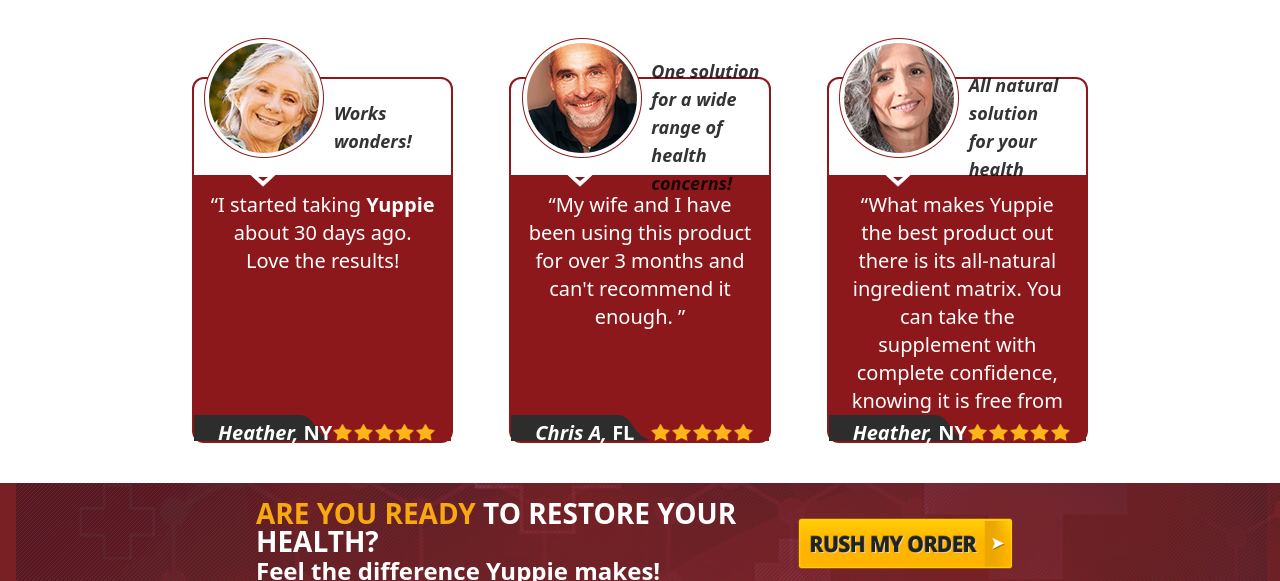
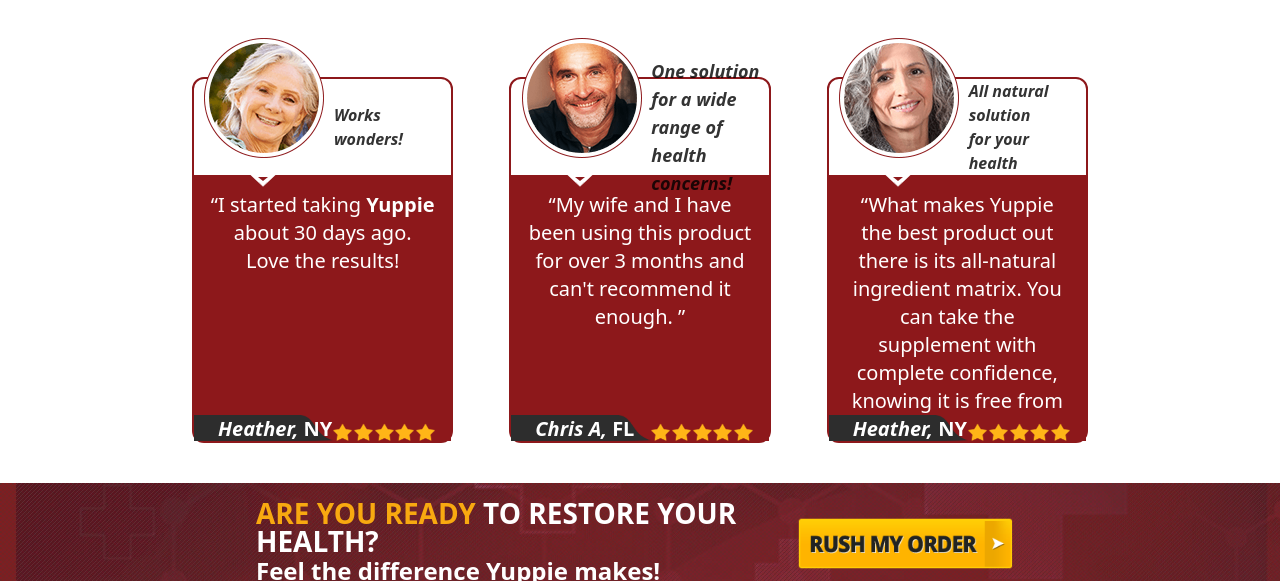
Before and after one commit to Abhishek-Baraik/yupie, a website: page index.html in a window 1280 px wide. Shown: the part 3446-4027 px from the top of the page. Drawn offline with Linux system fonts and the light colour scheme.

Commit message:
all done

```diff
--- a/index.html
+++ b/index.html
@@ -374,9 +374,9 @@
             <div class="flex flex-col lg:flex-row gap-14 justify-center items-center mt-20">
 
                 <div class="border-2 relative rounded-xl border-[#8D181B] xl:w-[20rem] ">
-                    <div class="flex items-center gap-5 h-[6rem] justify-end">
+                    <div class="flex items-center gap-5 h-[6rem] justify-between">
                         <img src="./images/img1-testi.png" class="relative bottom-[30%] left-[4%]" alt="">
-                        <p class="italic font-bold text-lg opacity-80 mr-6">Works wonders!</p>
+                        <p class="italic font-bold text-base opacity-80 mr-6">Works wonders!</p>
                     </div>
                     <img src="./images/shp-testi.png" class="absolute left-14" alt="">
                     <div class="bg-[#8D181B] p-4 h-[15rem] text-center">
@@ -386,7 +386,7 @@
                     <div class="bg-[#8D181B] relative flex">
                         <div>
                             <img src="./images/bg-p5-sec4.png" class="w-[12rem]" alt="">
-                            <p class="text-[white] font-semibold text-xl top-1 left-6 absolute"><i
+                            <p class="text-[white] font-semibold text-xl top-0 left-3 lg:left-6 absolute"><i
                                     class="font-bold">Heather, </i>NY</p>
                         </div>
                         <img src="./images/stars-testi.png" class="w-[7rem] mr-4 mt-2 h-full" alt="">
@@ -396,7 +396,7 @@
                 <div class="border-2 relative rounded-xl border-[#8D181B] xl:w-[20rem] ">
                     <div class="flex items-center gap-5 h-[6rem] justify-end">
                         <img src="./images/img2-testi.png" class="relative bottom-[30%] left-[4%]" alt="">
-                        <p class="italic font-bold text-lg opacity-80 mr-2">One solution for a wide
+                        <p class="italic font-bold text-base lg:text-lg opacity-80 mr-2">One solution for a wide
                             range of
                             health concerns!</p>
                     </div>
@@ -408,7 +408,7 @@
                     <div class="bg-[#8D181B] relative flex">
                         <div>
                             <img src="./images/bg-p5-sec4.png" class="w-[12rem]" alt="">
-                            <p class="text-[white] font-semibold text-xl top-1 left-6 absolute"><i
+                            <p class="text-[white] font-semibold text-xl top-0 left-3 lg:left-6 absolute"><i
                                     class="font-bold">Chris A, </i>FL</p>
                         </div>
                         <img src="./images/stars-testi.png" class="w-[7rem] mr-4 mt-2 h-full" alt="">
@@ -416,9 +416,9 @@
                 </div>
 
                 <div class="border-2 relative rounded-xl border-[#8D181B] xl:w-[20rem] ">
-                    <div class="flex items-center gap-5 h-[6rem] justify-end">
+                    <div class="flex items-center gap-5 h-[6rem] justify-between">
                         <img src="./images/img3-testi.png" class="relative bottom-[30%] left-[4%]" alt="">
-                        <p class="italic font-bold text-lg opacity-80 mr-1">All natural solution
+                        <p class="italic font-bold text-base opacity-80 sm:mr-6 lg:mr-1">All natural solution
                             <br> for your health
                         </p>
                     </div>
@@ -431,7 +431,7 @@
                     <div class="bg-[#8D181B] relative flex">
                         <div>
                             <img src="./images/bg-p5-sec4.png" class="w-[12rem]" alt="">
-                            <p class="text-[white] font-semibold text-xl top-1 left-6 absolute"><i
+                            <p class="text-[white] font-semibold text-xl top-0 left-3 lg:left-6 absolute"><i
                                     class="font-bold">Heather, </i>NY</p>
                         </div>
                         <img src="./images/stars-testi.png" class="w-[7rem] mr-4 mt-2 h-full" alt="">
@@ -577,7 +577,6 @@
             </ul>
 
             <p>2024 © Health Flow. All Rights Reserved.</p>
-
         </footer>
     </main>
 </body>
```
Also changed, not shown: output.css.
